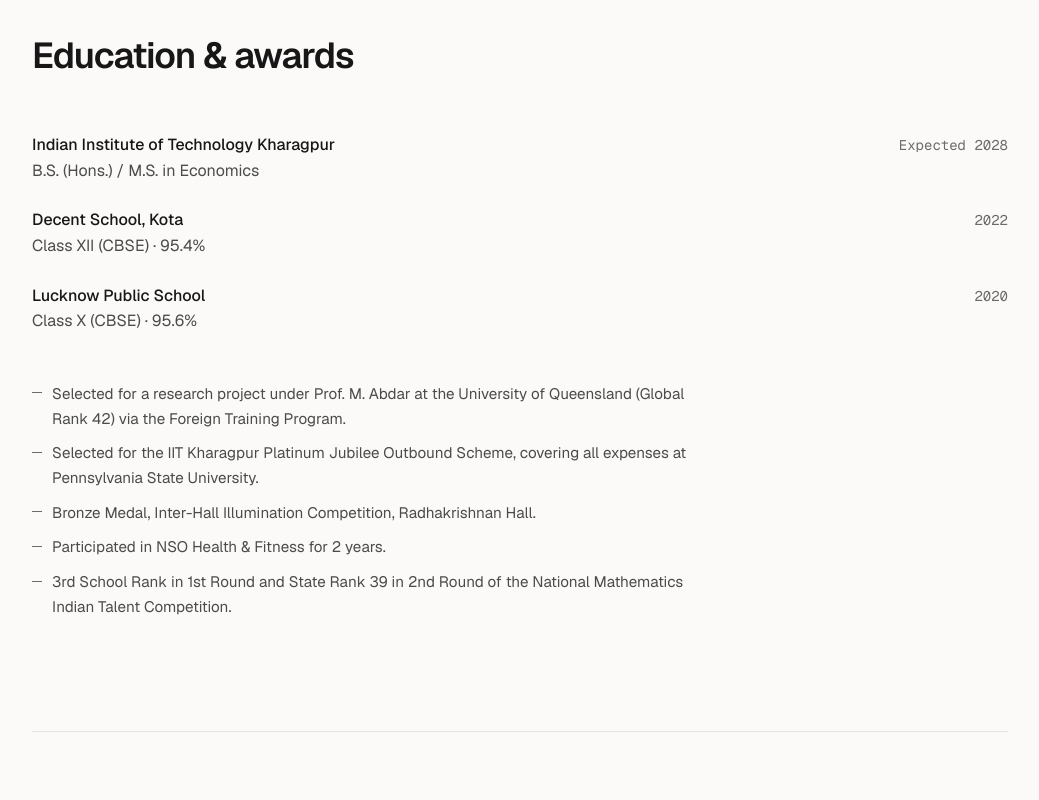
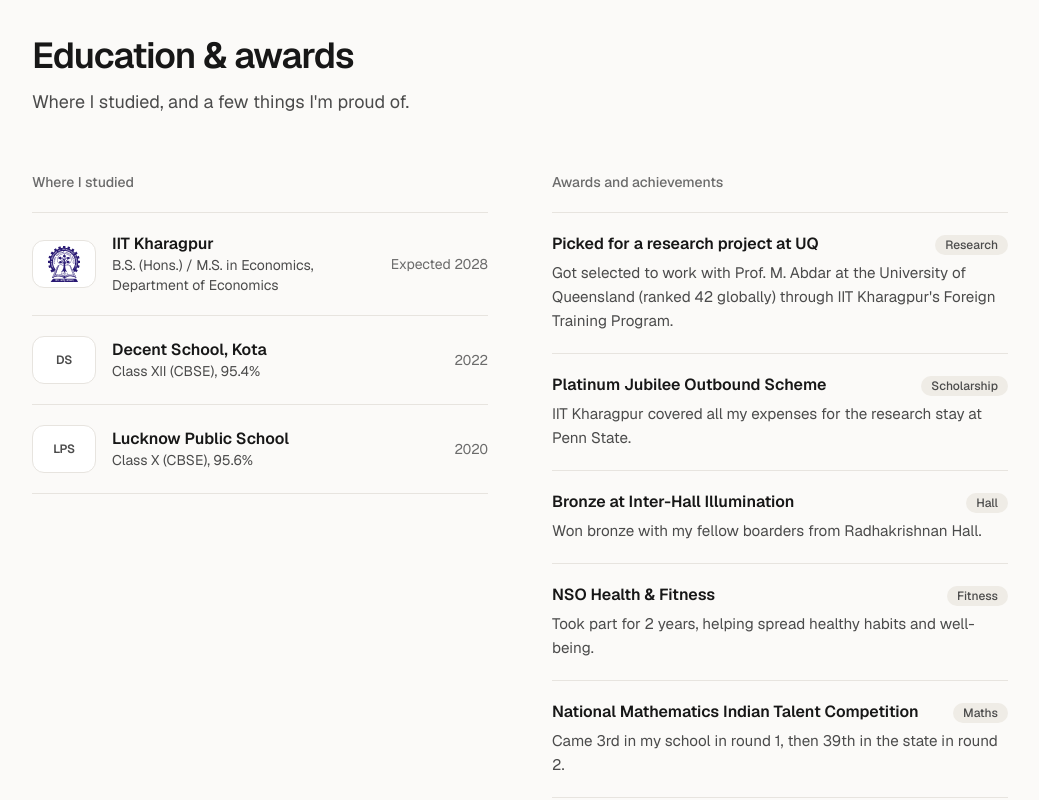
Before and after one commit to Ishaanrcks/Portfolio-Site, a Next.js app: page / in a window 1280 px wide. Shown: the part 7660-8460 px from the top of the page, without its empty margins (120-1159 px from the left). Built offline with nearby package versions, Linux system fonts and the light colour scheme.

Commit message:
Rewrite Education & awards: casual wording, two-column structured layout, tags and logo
Co-Authored-By: Claude Sonnet 5.5 <noreply@anthropic.com>
Claude-Session: https://claude.ai/code/session_01PwkTTuymiLyCgxKhcixJMD

```diff
--- a/src/components/Sections.tsx
+++ b/src/components/Sections.tsx
@@ -1,5 +1,6 @@
 import { Section } from "./Section";
 import { Reveal } from "./Reveal";
+import { Badge } from "./Badge";
 import { ContactForm } from "./ContactForm";
 import { ProjectCard } from "./ProjectCard";
 import { Timeline } from "./Timeline";
@@ -68,25 +69,38 @@ export function Skills() {
 
 export function Education() {
   return (
-    <Section id="education" title="Education & awards">
-      <ul className="space-y-6">
+    <Section id="education" title="Education & awards" intro="Where I studied, and a few things I'm proud of.">
+      <div className="grid gap-12 md:grid-cols-2 md:gap-16">
+        <Reveal>
+          <h3 className="text-sm font-medium text-subtle">Where I studied</h3>
+          <ul className="mt-5 divide-y divide-line border-y border-line">
             {education.map((e) => (
-          <li key={e.school} className="flex flex-col gap-1 sm:flex-row sm:items-baseline sm:justify-between sm:gap-6">
-            <div>
-              <p className="font-medium">{e.school}</p>
-              <p className="text-muted">{e.detail}</p>
+              <li key={e.school} className="flex items-center gap-4 py-5">
+                <Badge name={e.school} badge={e.badge} logo={e.logo} />
+                <div className="min-w-0 flex-1">
+                  <p className="font-semibold leading-snug">{e.school}</p>
+                  <p className="text-sm text-muted">{e.detail}</p>
                 </div>
-            <p className="tnum shrink-0 font-mono text-sm text-subtle">{e.period}</p>
+                <p className="tnum shrink-0 text-sm text-subtle">{e.period}</p>
               </li>
             ))}
           </ul>
-      <ul className="mt-12 max-w-[68ch] space-y-2.5 text-[0.95rem] leading-relaxed text-muted">
+        </Reveal>
+        <Reveal delay={0.08}>
+          <h3 className="text-sm font-medium text-subtle">Awards and achievements</h3>
+          <ul className="mt-5 divide-y divide-line border-y border-line">
             {awards.map((a) => (
-          <li key={a} className="relative pl-5 before:absolute before:left-0 before:top-[0.7em] before:h-px before:w-2.5 before:bg-subtle">
-            {a}
+              <li key={a.title} className="py-5">
+                <div className="flex items-baseline justify-between gap-4">
+                  <p className="font-semibold leading-snug">{a.title}</p>
+                  <span className="shrink-0 rounded-full bg-chip px-2.5 py-0.5 text-xs font-medium text-muted">{a.tag}</span>
+                </div>
+                <p className="mt-1.5 text-[0.95rem] leading-6 text-muted">{a.text}</p>
               </li>
             ))}
           </ul>
+        </Reveal>
+      </div>
     </Section>
   );
 }
--- a/src/data/portfolio.ts
+++ b/src/data/portfolio.ts
@@ -260,20 +260,43 @@ export const skills = [
 
 export const education = [
   {
-    school: "Indian Institute of Technology Kharagpur",
-    detail: "B.S. (Hons.) / M.S. in Economics",
+    school: "IIT Kharagpur",
+    detail: "B.S. (Hons.) / M.S. in Economics, Department of Economics",
     period: "Expected 2028",
+    badge: "IIT",
+    logo: "/logos/iitkgp.svg",
   },
-  { school: "Decent School, Kota", detail: "Class XII (CBSE) · 95.4%", period: "2022" },
-  { school: "Lucknow Public School", detail: "Class X (CBSE) · 95.6%", period: "2020" },
+  { school: "Decent School, Kota", detail: "Class XII (CBSE), 95.4%", period: "2022", badge: "DS" },
+  { school: "Lucknow Public School", detail: "Class X (CBSE), 95.6%", period: "2020", badge: "LPS" },
 ];
 
+/** Written casually on purpose. `tag` is the small label on each row. */
 export const awards = [
-  "Selected for a research project under Prof. M. Abdar at the University of Queensland (Global Rank 42) via the Foreign Training Program.",
-  "Selected for the IIT Kharagpur Platinum Jubilee Outbound Scheme, covering all expenses at Pennsylvania State University.",
-  "Bronze Medal, Inter-Hall Illumination Competition, Radhakrishnan Hall.",
-  "Participated in NSO Health & Fitness for 2 years.",
-  "3rd School Rank in 1st Round and State Rank 39 in 2nd Round of the National Mathematics Indian Talent Competition.",
+  {
+    tag: "Research",
+    title: "Picked for a research project at UQ",
+    text: "Got selected to work with Prof. M. Abdar at the University of Queensland (ranked 42 globally) through IIT Kharagpur's Foreign Training Program.",
+  },
+  {
+    tag: "Scholarship",
+    title: "Platinum Jubilee Outbound Scheme",
+    text: "IIT Kharagpur covered all my expenses for the research stay at Penn State.",
+  },
+  {
+    tag: "Hall",
+    title: "Bronze at Inter-Hall Illumination",
+    text: "Won bronze with my fellow boarders from Radhakrishnan Hall.",
+  },
+  {
+    tag: "Fitness",
+    title: "NSO Health & Fitness",
+    text: "Took part for 2 years, helping spread healthy habits and well-being.",
+  },
+  {
+    tag: "Maths",
+    title: "National Mathematics Indian Talent Competition",
+    text: "Came 3rd in my school in round 1, then 39th in the state in round 2.",
+  },
 ];
 
 export const rotatingWords = ["reliable", "verifiable", "secure", "private"];
```
Lines whose indentation alone changed are shown as unchanged.
